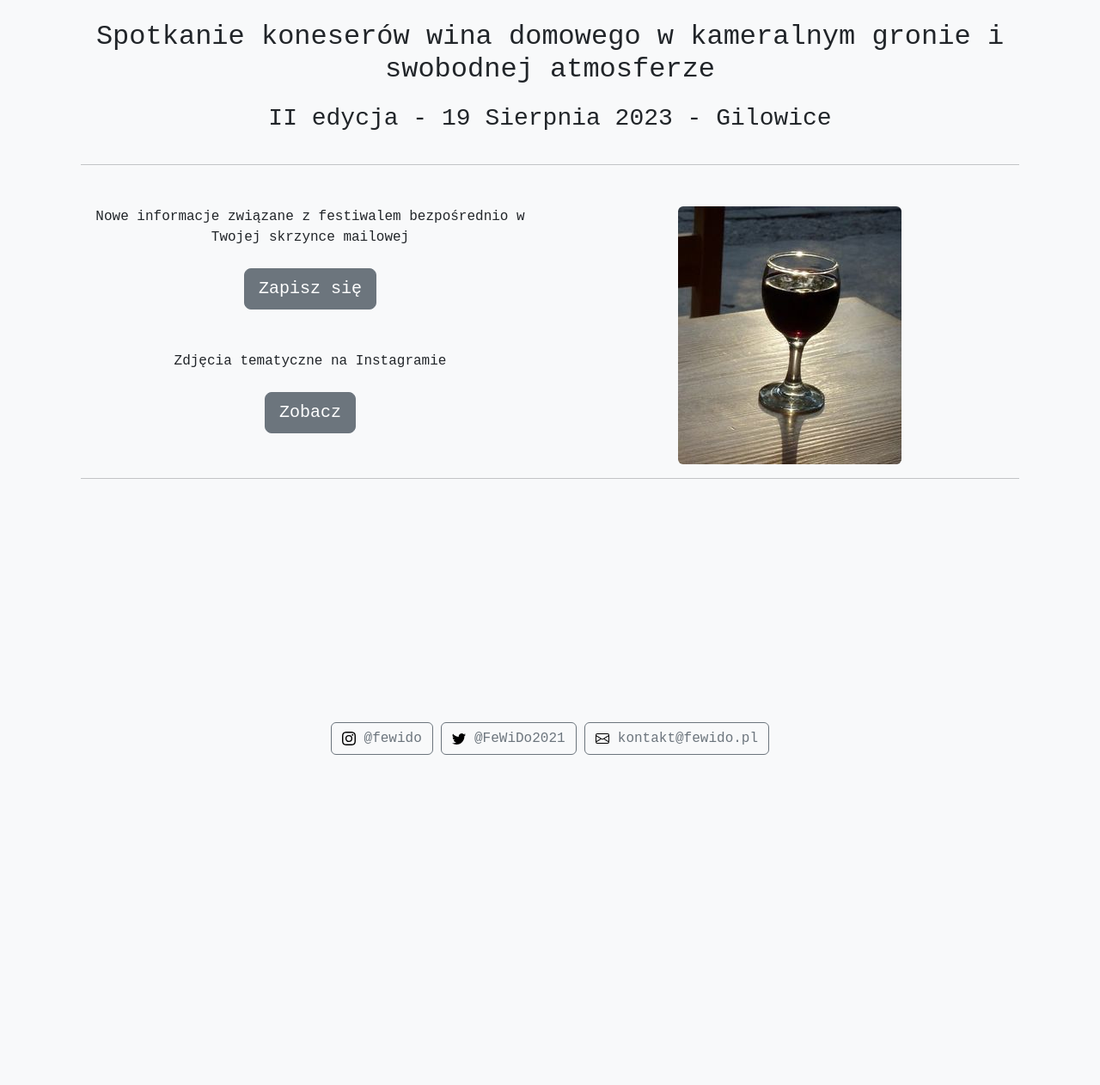
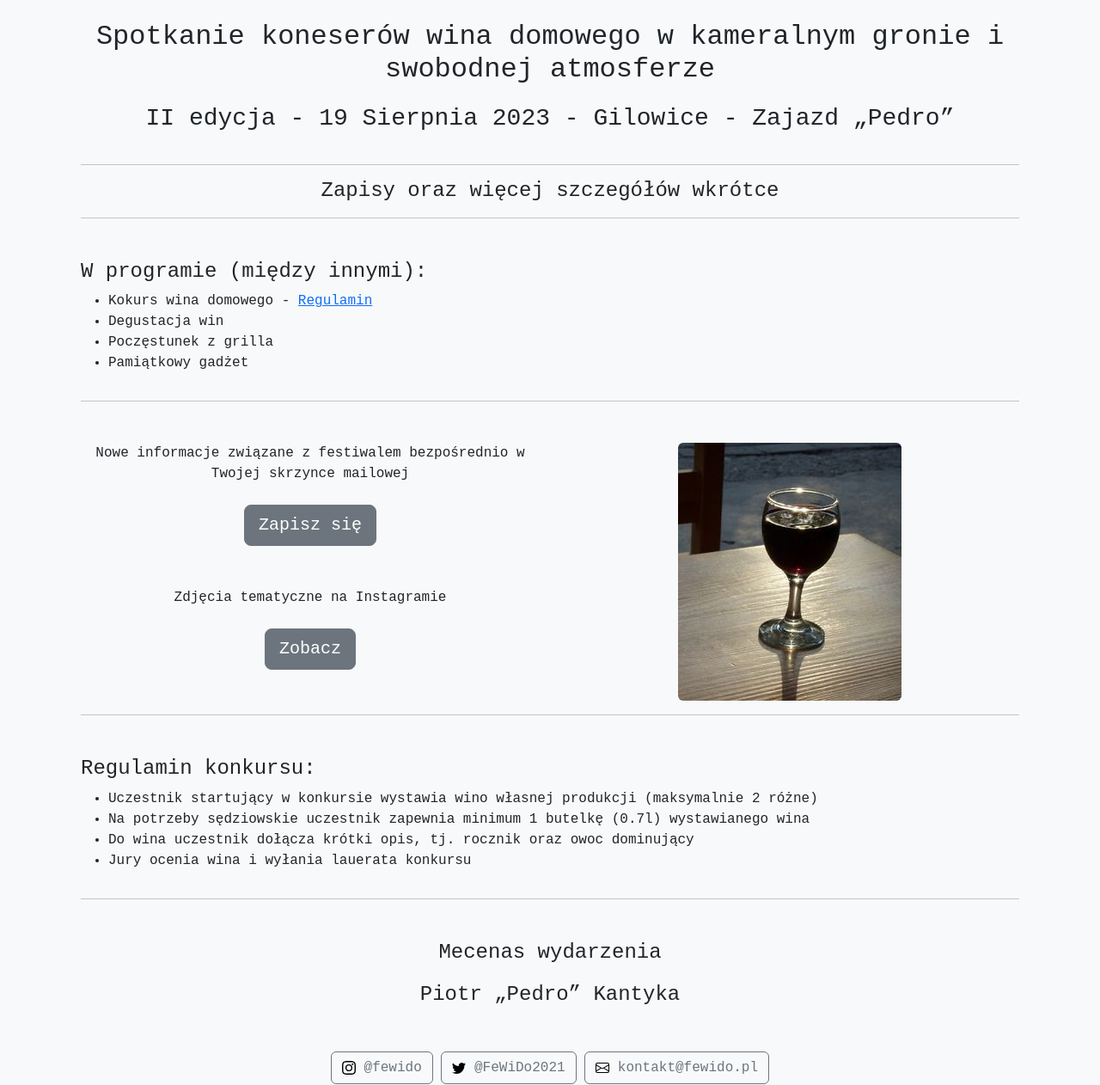
Before and after one commit to morgoth/fewido, a Jekyll site: the page built from index.html, in a window 1280 px wide and 1400 px high, scrolled down 368 px, cut to the strip 138-1400 px from the top of the window. Shown: the whole strip at 86% size. Built offline with Jekyll 4.4.1, drawn with Linux system fonts in a browser that asks for light colours; some web fonts are replaced.

Commit message:
few details

```diff
--- a/index.html
+++ b/index.html
@@ -23,10 +23,30 @@ layout: default
   <div class="row mt-5">
     <div class="col mx-auto text-center">
       <h2>Spotkanie koneserów wina domowego w kameralnym gronie i swobodnej atmosferze</h2>
-      <p class="fs-3 mt-3">II edycja - 19 Sierpnia 2023 - Gilowice</p>
+      <p class="fs-3 mt-3">II edycja - 19 Sierpnia 2023 - Gilowice - Zajazd &bdquo;Pedro&rdquo;</p>
     </div>
   </div>
+
   <hr>
+
+  <h4 class="text-center">Zapisy oraz więcej szczegółów wkrótce</h4>
+
+  <hr>
+
+  <div class="row mt-5">
+    <div class="col mx-auto">
+      <h4>W programie (między innymi):</h4>
+      <ul>
+        <li>Kokurs wina domowego - <a href="#regulamin">Regulamin</a></li>
+        <li>Degustacja win</li>
+        <li>Poczęstunek z grilla</li>
+        <li>Pamiątkowy gadżet</li>
+      </ul>
+    </div>
+  </div>
+
+  <hr>
+
   <div class="row mt-5">
     <div class="col-12 col-lg-6 mx-auto text-center">
       <p class="mb-4">Nowe informacje związane z festiwalem bezpośrednio w Twojej skrzynce mailowej</p>
@@ -38,5 +58,27 @@ layout: default
       <img src="/assets/images/kieliszek-wina.jpg" width="260" height="300" class="rounded img-fluid" alt="Kieliszek wina">
     </div>
   </div>
+
   <hr>
+
+  <div class="row mt-5">
+    <div class="col mx-auto">
+      <h4 id="regulamin">Regulamin konkursu:</h4>
+      <ul>
+        <li>Uczestnik startujący w konkursie wystawia wino własnej produkcji (maksymalnie 2 różne)</li>
+        <li>Na potrzeby sędziowskie uczestnik zapewnia minimum 1 butelkę (0.7l) wystawianego wina</li>
+        <li>Do wina uczestnik dołącza krótki opis, tj. rocznik oraz owoc dominujący</li>
+        <li>Jury ocenia wina i wyłania lauerata konkursu</li>
+      </ul>
+    </div>
+  </div>
+
+  <hr>
+
+  <div class="row mt-5">
+    <div class="col mx-auto text-center">
+      <h4>Mecenas wydarzenia</h4>
+      <p class="fs-4 mt-3">Piotr &bdquo;Pedro&rdquo; Kantyka</p>
+    </div>
+  </div>
 </div>
```
